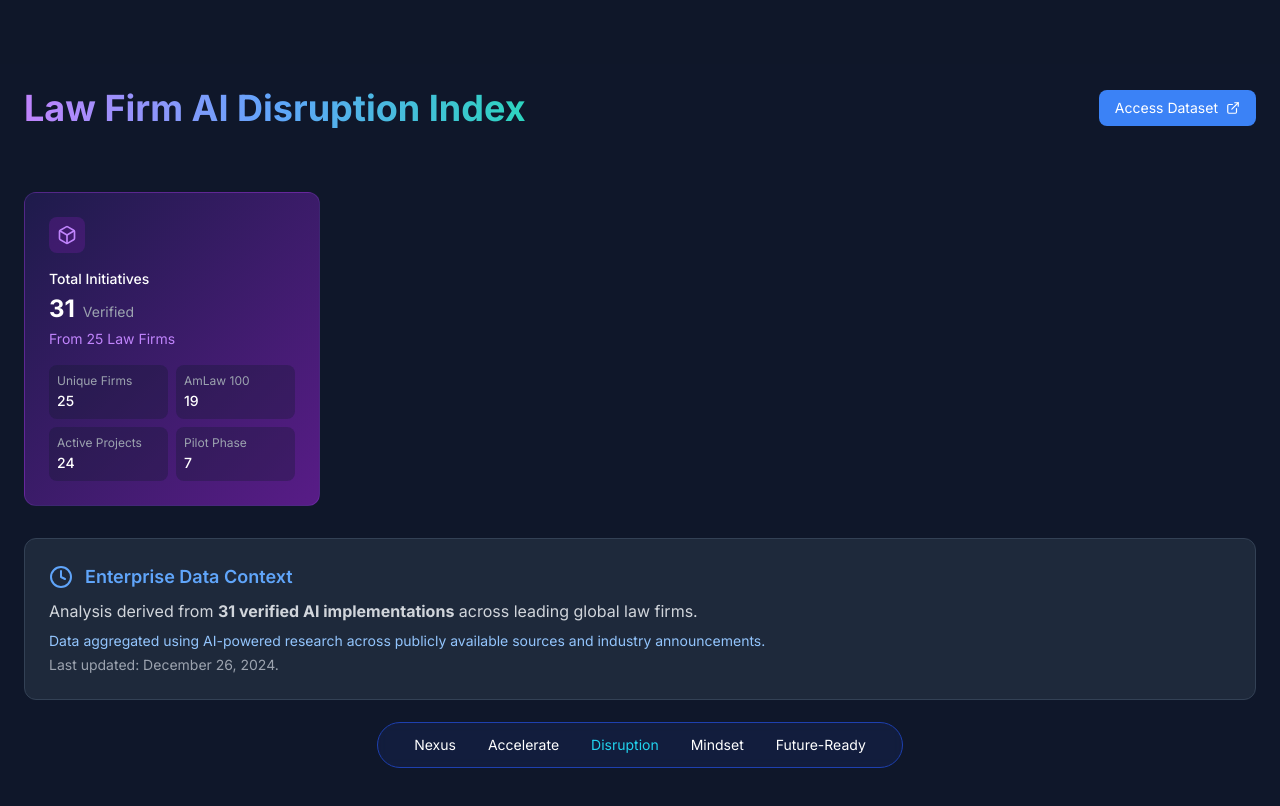
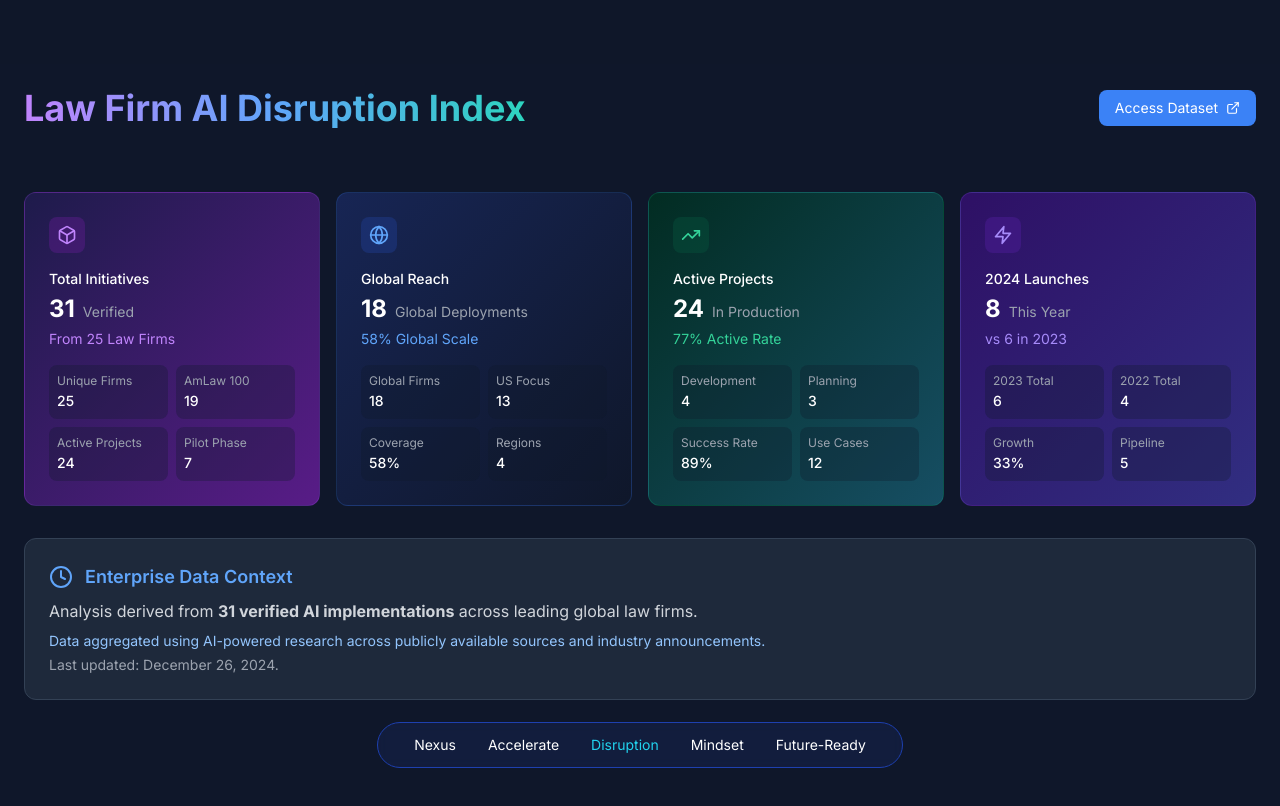
Before and after one commit to TheJohny71/ai-innovation-lab-v2, a Next.js app: page /disruption in a window 1280 px wide. Shown: the top 806 px of the page. Built offline with nearby package versions, Linux system fonts and the light colour scheme.

Commit message:
Fixed TypeScript errors in Disruption page

```diff
--- a/src/app/disruption/page.tsx
+++ b/src/app/disruption/page.tsx
@@ -2,9 +2,8 @@
 
 import React from 'react';
 import { Box, Globe, TrendingUp, Zap, ExternalLink, Clock } from 'lucide-react';
-import { PieChart, Pie, Cell, ResponsiveContainer } from 'recharts';
 
-// ✅ Defining Proper TypeScript Types for MetricCard Props
+// ✅ TypeScript Type Definitions
 interface MetricCardProps {
   icon: React.ComponentType<any>;
   title: string;
@@ -23,7 +22,7 @@ interface MetricCardProps {
   };
 }
 
-// ✅ MetricCard Component using Proper Types
+// ✅ Metric Card Component
 const MetricCard: React.FC<MetricCardProps> = ({
   icon: Icon,
   title,
@@ -64,7 +63,7 @@ const MetricCard: React.FC<MetricCardProps> = ({
   );
 };
 
-// ✅ Fix for Enterprise Data Context Component
+// ✅ Enterprise Data Context Component
 const EnterpriseDataContext = () => (
   <div className="mt-8 p-6 rounded-xl bg-slate-800 border border-slate-700">
     <div className="flex items-center gap-3">
@@ -87,9 +86,8 @@ const EnterpriseDataContext = () => (
   </div>
 );
 
-// ✅ Full Page Layout with Type Fixes Applied
-const DisruptionIndex: React.FC = () => {
-  const metrics: MetricCardProps[] = [
+// ✅ All Metrics for Display
+const metricsData: MetricCardProps[] = [
   {
     icon: Box,
     title: 'Total Initiatives',
@@ -110,8 +108,70 @@ const DisruptionIndex: React.FC = () => {
       iconColor: 'text-purple-400',
     },
   },
+  {
+    icon: Globe,
+    title: 'Global Reach',
+    value: '18',
+    subtitle: 'Global Deployments',
+    mainStats: { trend: '58% Global Scale' },
+    additionalStats: {
+      'Global Firms': { value: '18' },
+      'US Focus': { value: '13' },
+      Coverage: { value: '58%' },
+      Regions: { value: '4' },
+    },
+    gradient: {
+      background: 'bg-gradient-to-br from-blue-950 to-slate-900',
+      border: 'border-blue-500/20',
+      text: 'text-blue-400',
+      icon: 'bg-blue-900/50',
+      iconColor: 'text-blue-400',
+    },
+  },
+  {
+    icon: TrendingUp,
+    title: 'Active Projects',
+    value: '24',
+    subtitle: 'In Production',
+    mainStats: { trend: '77% Active Rate' },
+    additionalStats: {
+      Development: { value: '4' },
+      Planning: { value: '3' },
+      'Success Rate': { value: '89%' },
+      'Use Cases': { value: '12' },
+    },
+    gradient: {
+      background: 'bg-gradient-to-br from-emerald-950 to-cyan-900',
+      border: 'border-emerald-500/20',
+      text: 'text-emerald-400',
+      icon: 'bg-emerald-900/50',
+      iconColor: 'text-emerald-400',
+    },
+  },
+  {
+    icon: Zap,
+    title: '2024 Launches',
+    value: '8',
+    subtitle: 'This Year',
+    mainStats: { trend: 'vs 6 in 2023' },
+    additionalStats: {
+      '2023 Total': { value: '6' },
+      '2022 Total': { value: '4' },
+      Growth: { value: '33%' },
+      Pipeline: { value: '5' },
+    },
+    gradient: {
+      background: 'bg-gradient-to-br from-violet-950 to-indigo-900',
+      border: 'border-violet-500/20',
+      text: 'text-violet-400',
+      icon: 'bg-violet-900/50',
+      iconColor: 'text-violet-400',
+    },
+  },
 ];
 
+// ✅ Final Page Layout with All Cards Rendered
+const DisruptionIndex: React.FC = () => {
   return (
     <div className="min-h-screen bg-slate-900 p-6 flex flex-col">
       <div className="max-w-7xl mx-auto w-full flex-1 flex flex-col space-y-8">
@@ -126,14 +186,14 @@ const DisruptionIndex: React.FC = () => {
           </button>
         </div>
 
-        {/* ✅ Metric Cards Section */}
+        {/* ✅ All Metric Cards Rendered Properly */}
         <div className="grid grid-cols-4 gap-4">
-          {metrics.map((metric, index) => (
+          {metricsData.map((metric, index) => (
             <MetricCard key={index} {...metric} />
           ))}
         </div>
 
-        {/* ✅ Enterprise Data Context Section Added Below Second Row */}
+        {/* ✅ Enterprise Data Context Section */}
         <EnterpriseDataContext />
       </div>
     </div>
```
Lines whose indentation alone changed are shown as unchanged.
